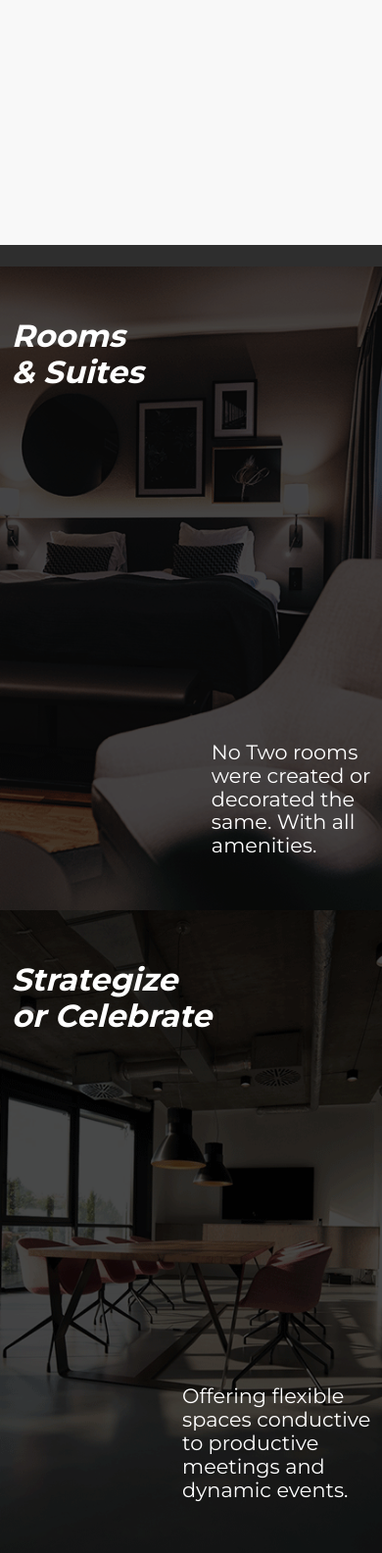
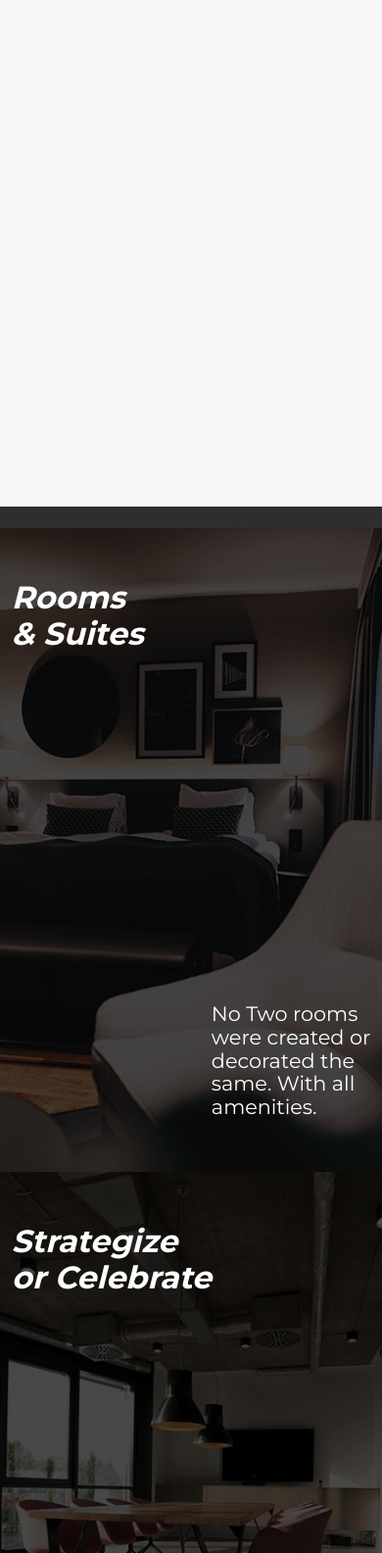
Before and after one commit to eddiedibs/django-merveille, a Django app: page / in a window 390 px wide. Shown: the part 3599-5184 px from the top of the page at 98% size. Run offline with Django 3.2, Linux system fonts and the light colour scheme; data comes from the database, SQL or seed files in the repository; some libraries are stand-ins or nearby versions.

Commit message:
Code cleaning and more media queries added

```diff
--- a/django_proj_2/hotel/static/hotel/css/main.css
+++ b/django_proj_2/hotel/static/hotel/css/main.css
@@ -1896,21 +1896,24 @@ body{
 
 
 
-
-
-
-
-
-
-
-
-
-
-}
-
-
-
-
+}
+
+/*
+================================================================================================
+
+                    for a max WIDTH of 600px (for some devices)
+
+=================================================================================================
+*/
+
+@media screen and (max-width:600px){
+    .about-wrapper, #about-container{
+        height:285vh;
+    }
+
+
+
+}
 
 /*
 ================================================================================================
```
